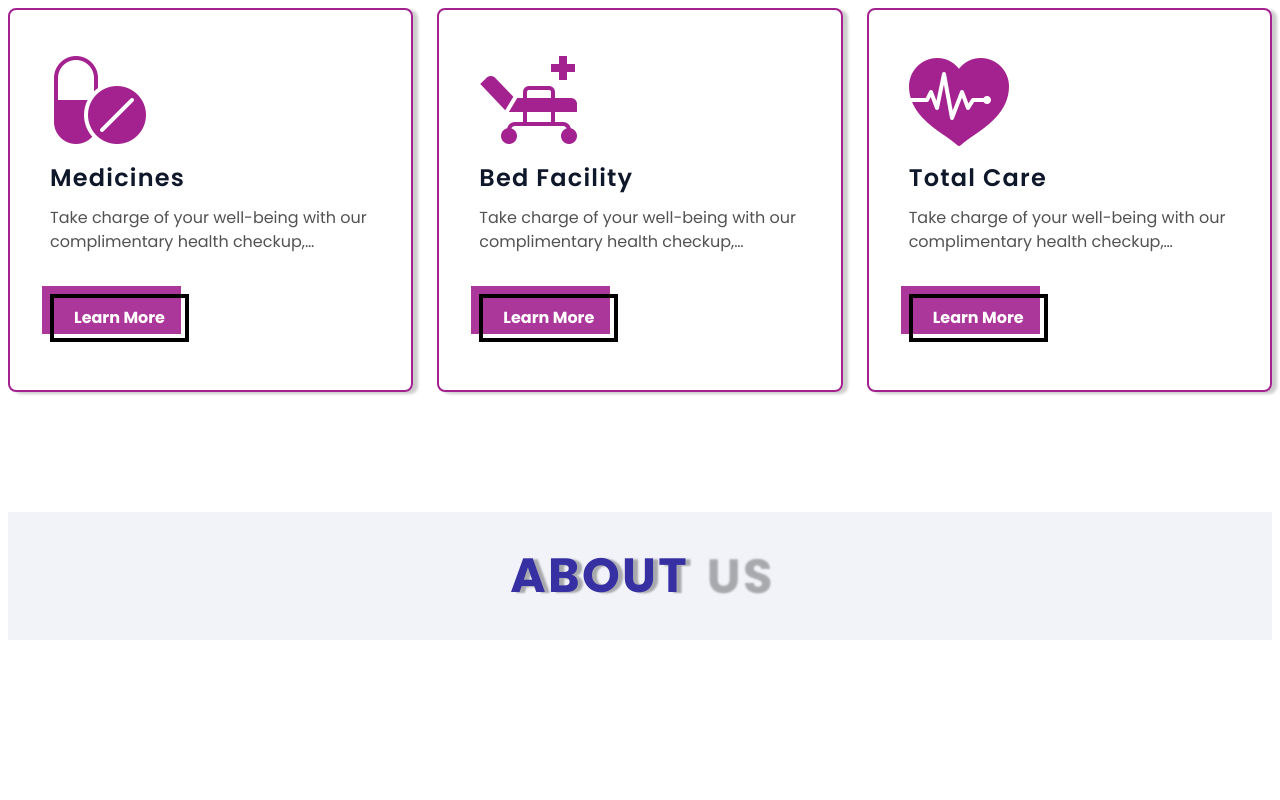
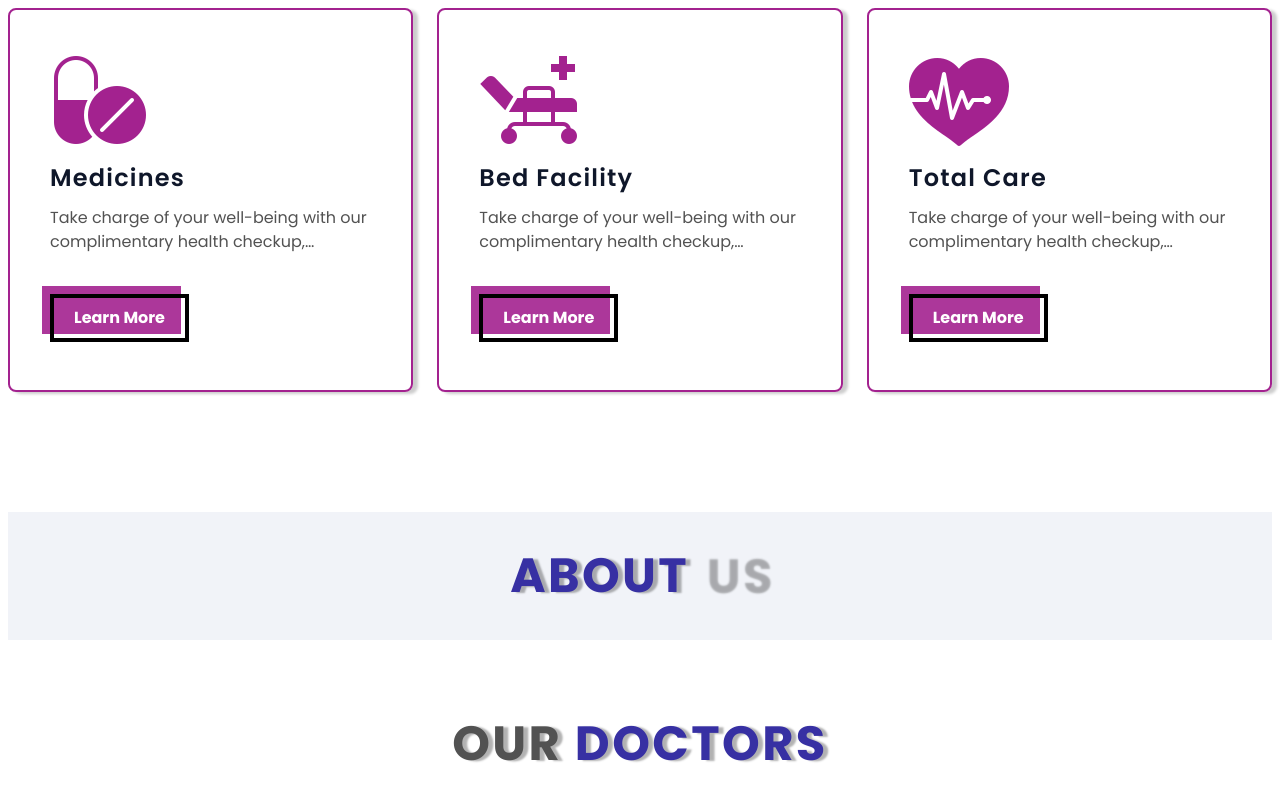
Before and after one commit to naochaLuwang/dreamlight, a Next.js app: page / in a window 1280 px wide. Shown: the part 1798-2598 px from the top of the page. Before the commit the page ends 2438 px from the top, so only its background shows below. Built offline with nearby package versions, Linux system fonts and the light colour scheme; no server answers.

Commit message:
second commit

```diff
--- a/app/page.tsx
+++ b/app/page.tsx
@@ -1,5 +1,6 @@
 import Counter from "@/components/Counter";
 import About from "@/components/Home/About";
+import Doctors from "@/components/Home/Doctors";
 import HomeCarousal from "@/components/Home/HeroPage";
 import Services from "@/components/Home/Services";
 
@@ -33,6 +34,7 @@ export default function Home() {
       <Counter />
       <Services />
       <About />
+      <Doctors />
     </main>
   );
 }
--- a/components/Header/Header.tsx
+++ b/components/Header/Header.tsx
@@ -1,12 +1,13 @@
 "use client";
+
 import React, { useEffect, useState } from "react";
 import { usePathname } from "next/navigation";
-import { motion } from "framer-motion";
+import { motion, Variants } from "framer-motion";
 import Link from "next/link";
 import Image from "next/image";
 import Navbar from "./Navbar";
 
-const Header = () => {
+const Header: React.FC = () => {
   const [isSticky, setIsSticky] = useState(false);
 
   const pathName = usePathname();
@@ -29,17 +30,12 @@ const Header = () => {
     };
   }, []);
 
-  const headerVariants = {
+  const headerVariants: Variants = {
     initial: { height: "8rem" },
     sticky: { height: "6rem" },
   };
 
-  const imageVariants = {
-    initial: { height: "10rem" },
-    sticky: { height: "4rem" },
-  };
-
-  const textVariants = {
+  const textVariants: Variants = {
     initial: { fontSize: "1.2rem" },
     sticky: { fontSize: "0.9rem" },
   };
@@ -69,9 +65,6 @@ const Header = () => {
                 fill
                 style={{ objectFit: "contain" }}
                 priority
-                variants={imageVariants}
-                initial="initial"
-                animate={isSticky ? "sticky" : "initial"}
               />
             </div>
           </Link>
@@ -88,19 +81,7 @@ const Header = () => {
         </div>
 
         <div className="flex items-center flex-shrink-0 space-x-5">
-          {/* <Link href="/contact">
-            <div className="flex items-center justify-center h-auto px-4 py-2 text-sm text-white bg-teal-800 rounded-md shadow-md w-fit">
-              <motion.span
-                variants={textVariants}
-                initial="initial"
-                animate={isSticky ? "sticky" : "initial"}
-              >
-                Call Me
-              </motion.span>
-            </div>
-          </Link> */}
-
-          <Link href="/book_an_appoinment">
+          <Link href="/book_an_appointment">
             <div className="flex items-center justify-center h-auto px-6 py-4 text-sm text-white rounded-full shadow-md from-teal-600 to-teal-800 bg-gradient-to-tr to w-fit">
               <motion.span
                 variants={textVariants}
--- /dev/null
+++ b/components/Home/Doctors.tsx
@@ -0,0 +1,20 @@
+import React from "react";
+
+const Doctors = () => {
+  return (
+    <div className="w-full h-screen">
+      <div className="w-full h-auto py-20 mx-auto max-w-7xl">
+        <h1 className="relative w-full text-5xl font-bold tracking-wider text-center">
+          <span
+            className="text-neutral-600 bg-clip-text bg-gradient-to-b"
+            style={{ textShadow: "5px 1px 2px rgba(0,0,0,0.3)" }}
+          >
+            OUR <span className="text-indigo-800">DOCTORS</span>
+          </span>
+        </h1>
+      </div>
+    </div>
+  );
+};
+
+export default Doctors;
```
